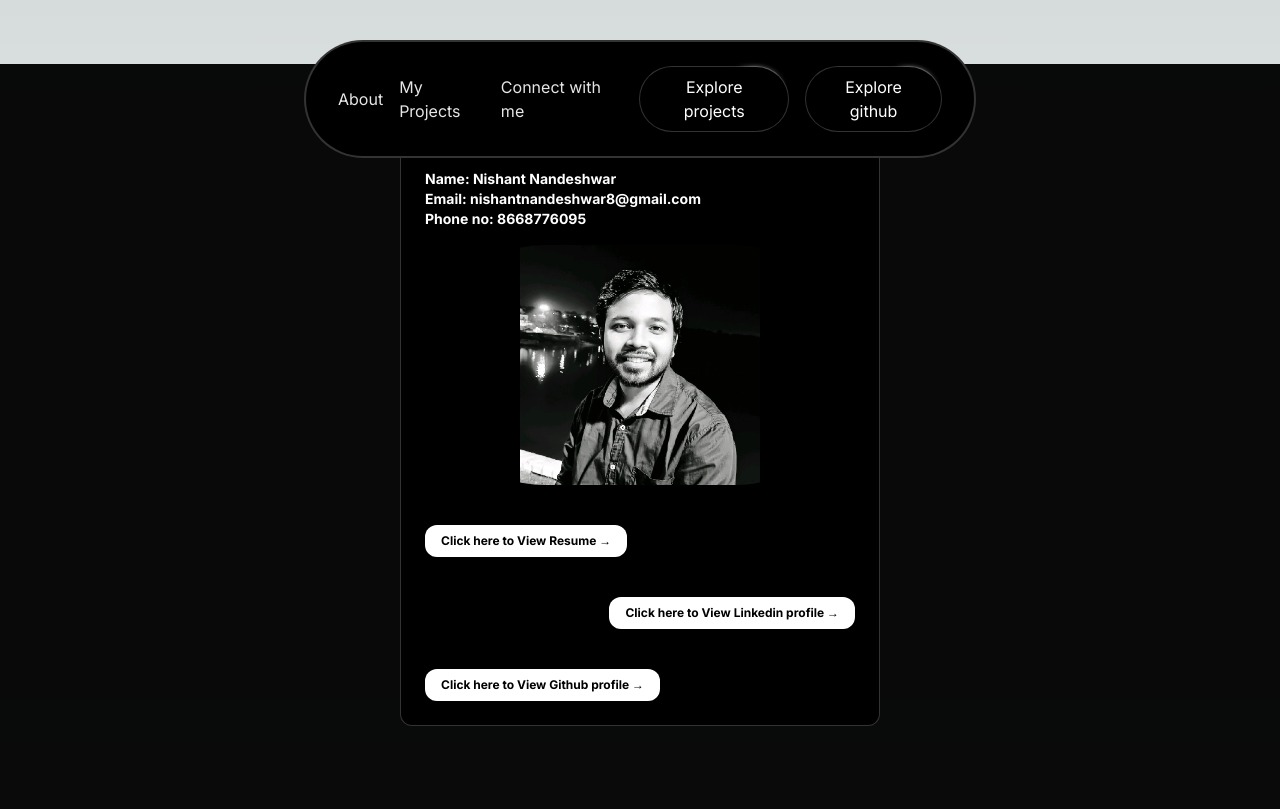
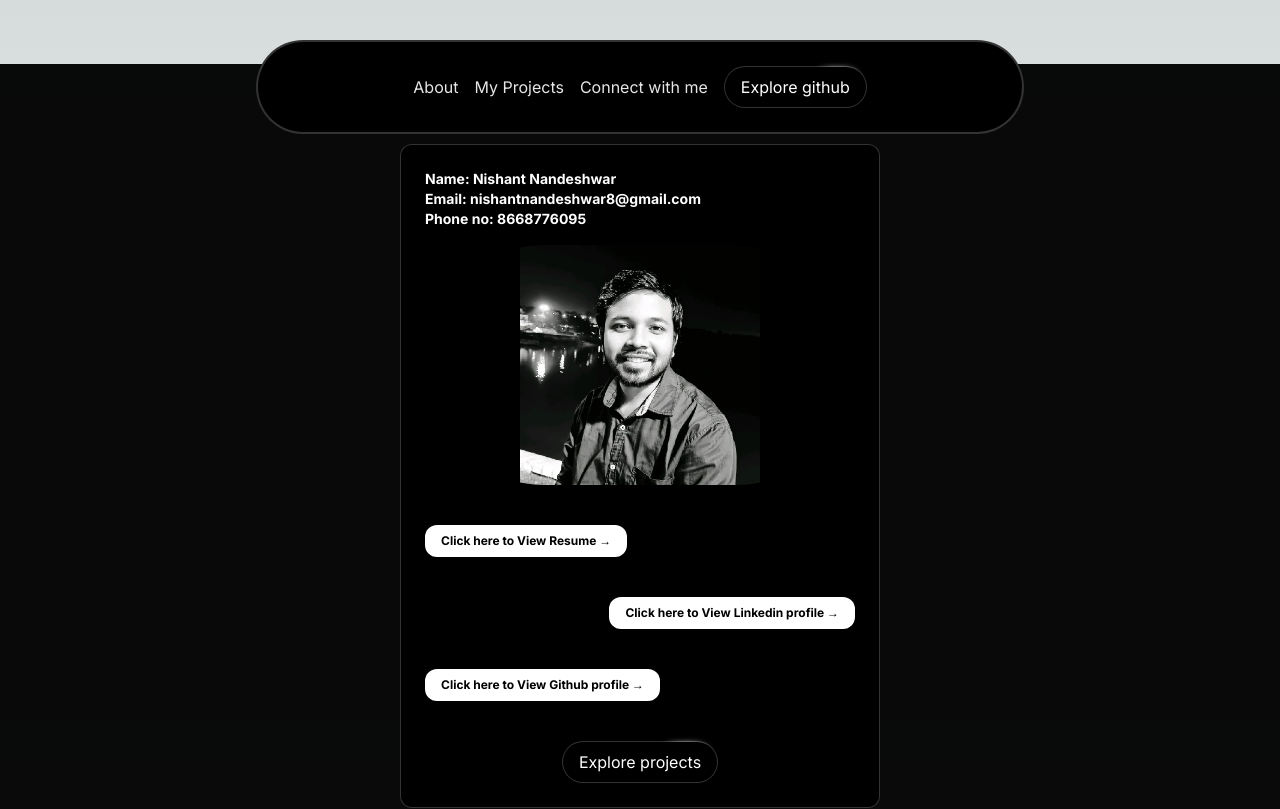
Before and after one commit to nishantnandeshwar/next-js, a Next.js app: page /contact in a window 1280 px wide. Shown: the top 809 px of the page. Built offline with nearby package versions, Linux system fonts and the light colour scheme.

Commit message:
update nav bar

```diff
--- a/src/app/contact/page.tsx
+++ b/src/app/contact/page.tsx
@@ -3,6 +3,7 @@
 import Image from "next/image";
 import profileImg from '@/assets/image/profile_img.jpeg'
 import { CardBody, CardContainer, CardItem } from "@/components/ui/3d-card";
+import { HoverBorderGradientDemo } from "@/components/HoverBoard";
 function page() {
   return (
 
@@ -59,6 +60,9 @@
               Click here to View Github profile →
             </CardItem>
           </div>
+          <div className="mt-10">
+            <HoverBorderGradientDemo name="Explore projects" link="/projects" />
+          </div>
         </CardBody>
       </CardContainer>
     </main>
--- a/src/components/Navbar.tsx
+++ b/src/components/Navbar.tsx
@@ -8,7 +8,7 @@
 function Navbar({ className }: { className?: string }) {
     const [active, setActive] = useState<string | null>(null);
     return (
-        <div className={cn("fixed top-10 inset-x-0 max-w-2xl mx-auto z-50", className)}>
+        <div className={cn("fixed top-10 inset-x-0 max-w-3xl mx-auto z-50", className)}>
             <Menu setActive={setActive}>
                 <Link href={"/"}>
                     <MenuItem setActive={setActive} active={active} item="About">
@@ -22,7 +22,6 @@
                     <MenuItem setActive={setActive} active={active} item="Connect with me">
                     </MenuItem>
                 </Link>
-                <HoverBorderGradientDemo name="Explore projects" link="/projects" />
                 <HoverBorderGradientDemo name="Explore github" link="https://github.com/nishantnandeshwar" />
             </Menu>
         </div>
--- a/src/components/stacks-by-project.tsx
+++ b/src/components/stacks-by-project.tsx
@@ -6,16 +6,6 @@
 
 export function TabsDemo() {
   const tabs = [
-    {
-      title: "Next-JS",
-      value: "Next-JS",
-      content: (
-        <div className="w-full overflow-hidden relative h-full rounded-2xl p-10 text-xl md:text-4xl font-bold text-white bg-gradient-to-br from-purple-700 to-violet-900">
-          <p>My portfolio</p>
-          <div className="text-base antialiased m-4">This portfolio website create using Next.js and Tailwind CSS and use ui.aceternity</div>
-        </div>
-      ),
-    },
     {
       title: "React Native",
       value: "React Native",
@@ -114,6 +104,16 @@
       ),
     },
     {
+      title: "Next-JS",
+      value: "Next-JS",
+      content: (
+        <div className="w-full overflow-hidden relative h-full rounded-2xl p-10 text-xl md:text-4xl font-bold text-white bg-gradient-to-br from-purple-700 to-violet-900">
+          <p>My portfolio</p>
+          <div className="text-base antialiased m-4">This portfolio website create using Next.js and Tailwind CSS and use ui.aceternity</div>
+        </div>
+      ),
+    },
+    {
       title: "Node JS",
       value: "Node JS",
       content: (
```
